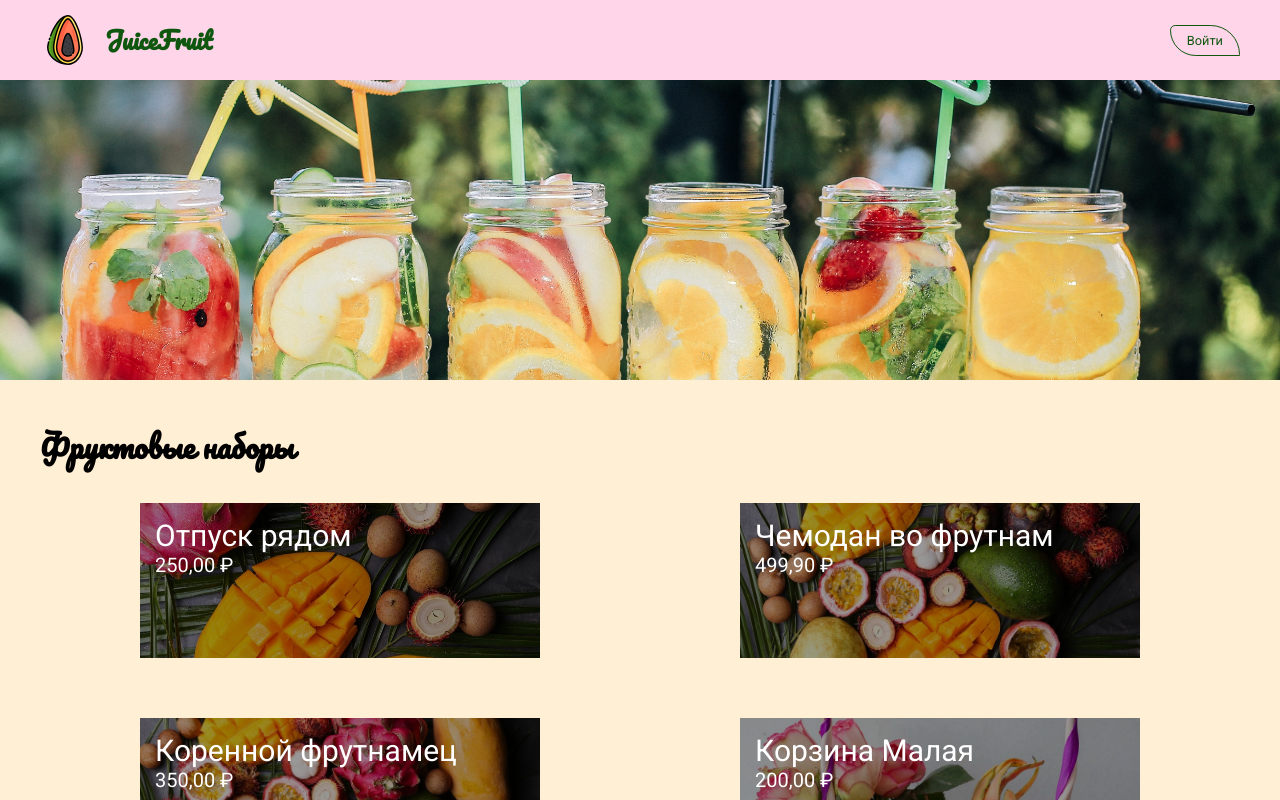
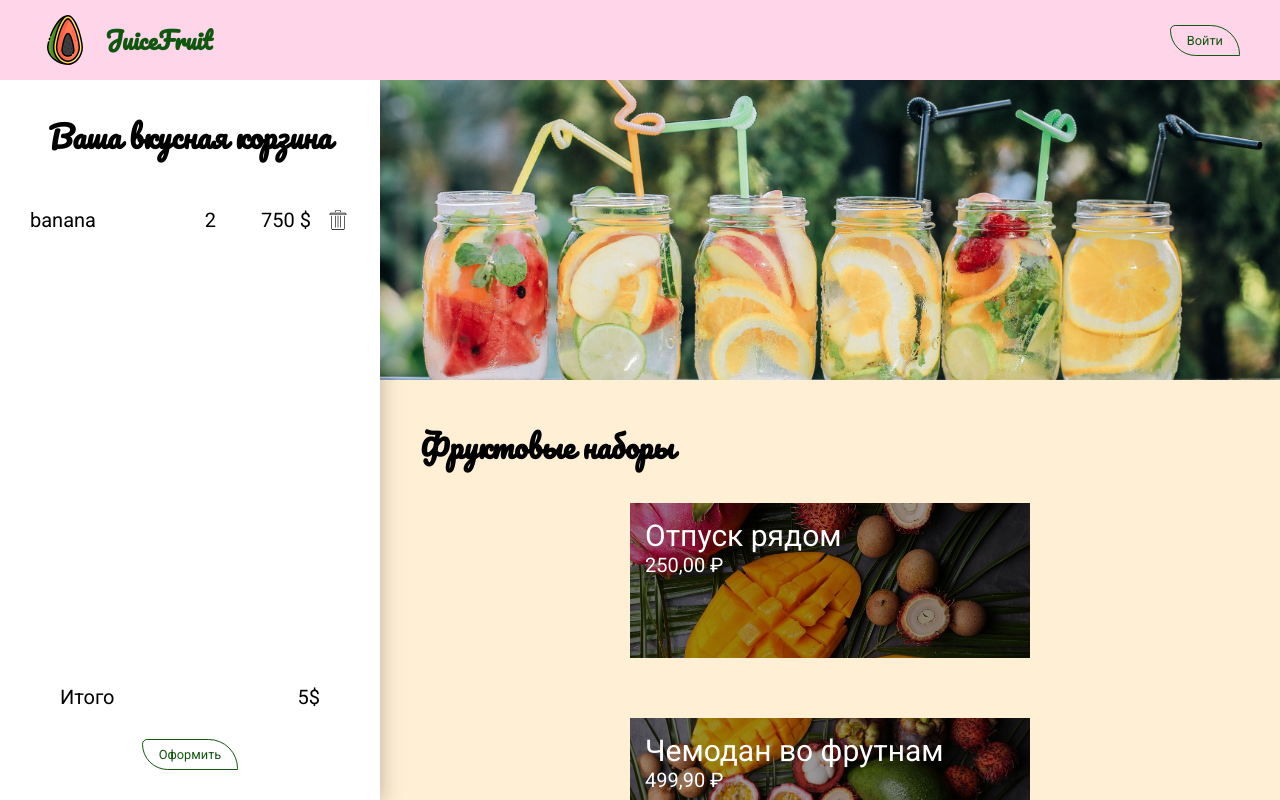
Before and after one commit to Bogdan-m-i/GloAcademyReact, a React (Create React App) app in the folder app/: page / in a window 1280 px wide. Shown: the top 800 px of the page. Built offline with nearby package versions, Linux system fonts and the light colour scheme.

Commit message:
lesson 6. add cart

```diff
--- a/app/src/App.js
+++ b/app/src/App.js
@@ -3,6 +3,7 @@ import { NavBar } from './Components/NavBar';
 import { Menu } from './Components/Menu';
 import { GlobalStyle } from './Components/GlobalStyle';
 import { ModalItem } from './Components/ModalItem';
+import { Order } from './Components/Order';
 
 function App() {
 
@@ -17,6 +18,7 @@ function App() {
 		<>
 			<GlobalStyle/>
 			<NavBar/>
+			<Order/>
 			<Menu setOpenItem={setOpenItem}/>
 			<ModalItem openItem={openItem} setOpenItem={setOpenItem}/>
 		</>
--- a/app/src/Components/Menu.js
+++ b/app/src/Components/Menu.js
@@ -7,6 +7,7 @@ import { Banner } from './Banner';
 const MenuStyled = styled.main`
 	background-color: papayawhip;
 	margin-top: 80px;
+	margin-left: 380px;
 `;
 
 const SectionMenu = styled.section`
--- /dev/null
+++ b/app/src/Components/Order.js
@@ -0,0 +1,66 @@
+import React from 'react';
+import styled from 'styled-components';
+import { Button } from './Button';
+import { OrderListItem } from './OrderListItem';
+
+export const Order = () => {
+
+	const OrderStyled = styled.section`
+		position: fixed;
+		display: flex;
+		flex-direction: column;
+		top: 80px;
+		left: 0;
+		background-color: #fff;
+		min-width: 380px;
+		height: calc(100% - 80px);
+		box-shadow: 1px 4px 20px rgba(0, 0, 0, .25);
+		padding: 30px;
+	`;
+
+	const OrderTitle = styled.h2`
+		text-align: center;
+		margin-bottom: 30px;
+	`;
+
+	const OrderContent = styled.div`
+		flex-grow: 1;
+	`;
+
+	const OrderList = styled.ul`
+
+	`;
+
+	const OrderTotal = styled.div`
+		display: flex;
+		text-align: left;
+		margin: 0 30px 30px;
+
+		& span:first-child {
+			flex-grow: 1;
+		}
+	`;
+
+	const OrderFooter = styled.div`
+	text-align: center;
+	`;
+
+	return (
+		<OrderStyled>
+			<OrderTitle>Ваша вкусная корзина</OrderTitle>
+			<OrderContent>
+				<OrderList>
+					<OrderListItem/>
+				</OrderList>
+			</OrderContent>
+			<OrderFooter>
+				<OrderTotal>
+					<span>Итого</span>
+					<span>5</span>
+					<span>$</span>
+				</OrderTotal>
+				<Button>Оформить</Button>
+			</OrderFooter>
+		</OrderStyled>
+	)
+}
--- /dev/null
+++ b/app/src/Components/OrderListItem.js
@@ -0,0 +1,39 @@
+import React from 'react';
+import styled from 'styled-components';
+import Trash from '../image/trash.svg';
+
+const OrderItemStyled = styled.li`
+	display: flex;
+	margin: 15px 0;
+`;
+
+const ItemName = styled.span`
+	flex-grow: 1;
+`;
+
+const ItemPrice = styled.span`
+	margin: 0 15px 0 30px;
+	min-width: 65px;
+	text-align: right;
+`;
+
+const TrashButton = styled.button`
+	width: 24px;
+	height: 24px;
+	border-color: transparent;
+	background-image: url(${Trash});
+	background-color: transparent;
+	background-position: center;
+	background-size: cover;
+	background-repeat: no-repeat;
+	cursor: pointer;
+`;
+
+export const OrderListItem = () => (
+	<OrderItemStyled>
+		<ItemName>banana</ItemName>
+		<span>2</span>
+		<ItemPrice>750 $</ItemPrice>
+		<TrashButton/>
+	</OrderItemStyled>
+);
```
Also changed, not shown: app/src/image/trash.svg (added), 1 other file (tests, documents, lock files or other folders).
